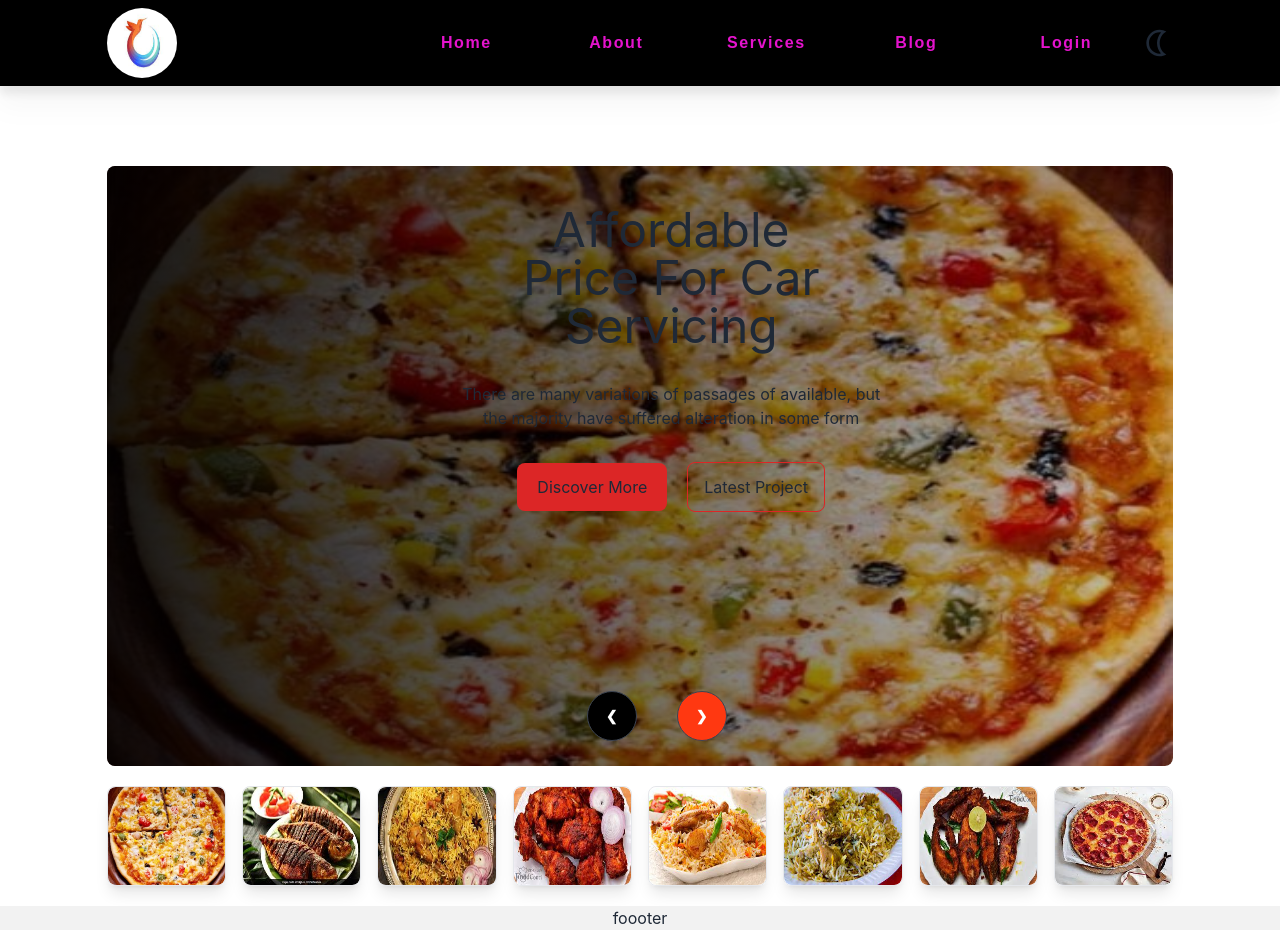
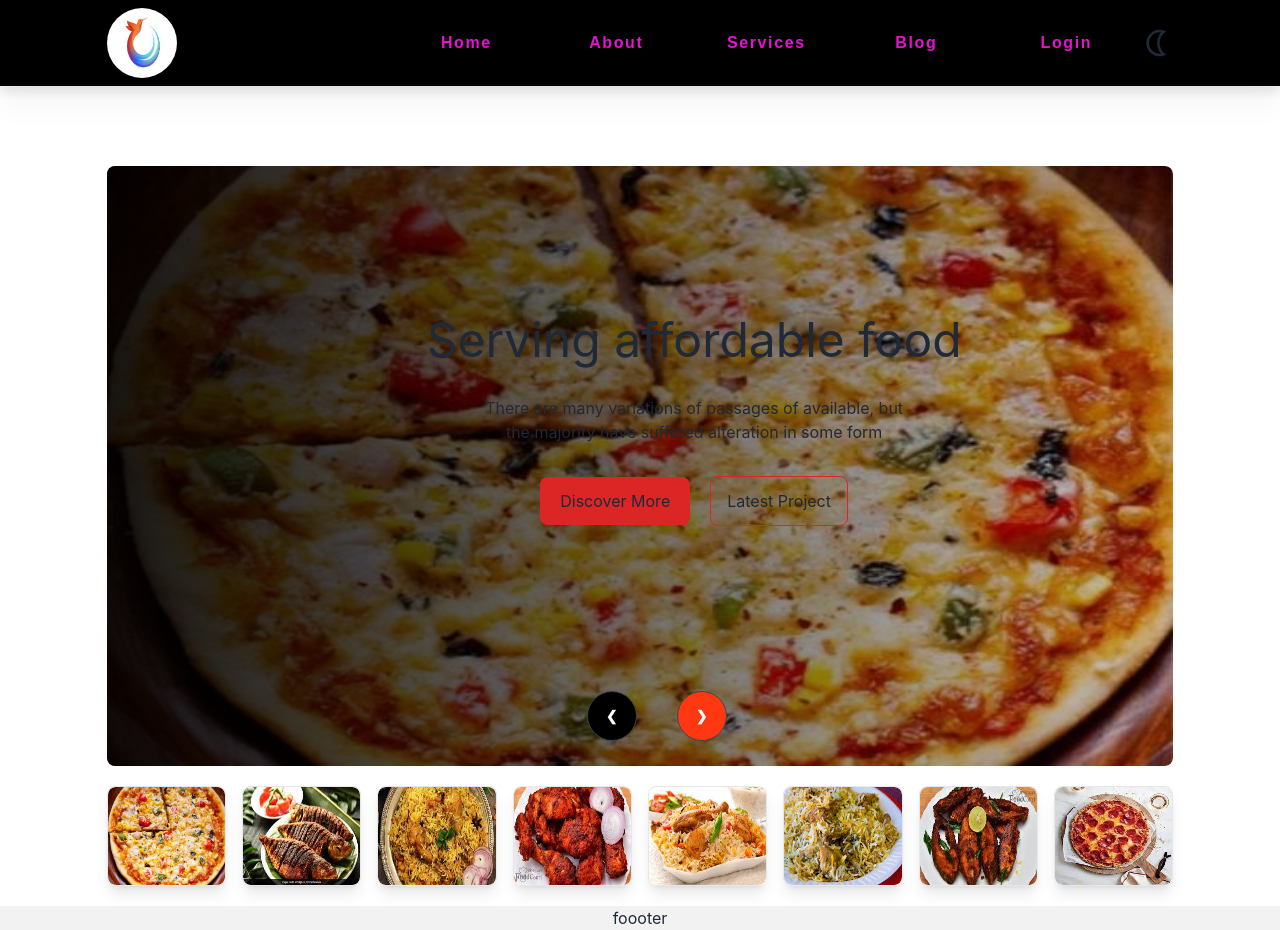
Before and after one commit to skmamunkhan072/b6a11_service_review_client_side_skmamunkhan072, a React (Create React App) app: page / in a window 1280 px wide. Built offline with nearby package versions, Linux system fonts and the light colour scheme; no server answers.

Commit message:
thims chang fun add

```diff
--- a/src/App.js
+++ b/src/App.js
@@ -1,10 +1,13 @@
+import { useContext } from "react";
 import { RouterProvider } from "react-router-dom";
 import "./App.css";
+import { AuthContext } from "./components/Contexts/AuthProvider/AuthProvider";
 import { router } from "./components/Router/Routes/Routes";
 
 function App() {
+  const { thim } = useContext(AuthContext);
   return (
-    <div className="App">
+    <div className={`App ${thim ? "bg-white" : ""}`}>
       <RouterProvider router={router} />
     </div>
   );
--- a/src/components/Pages/Share/Header/Header.jsx
+++ b/src/components/Pages/Share/Header/Header.jsx
@@ -22,7 +22,7 @@ const Header = () => {
     <div
       className={`drop-shadow-xl ${
         thim ? "shadow-slate-200" : "shadow-white"
-      } `}
+      } sticky top-0 left-0`}
     >
       <nav className={`w-full ${thim ? "bg-white" : "bg-black"} `}>
         <div className="justify-between mx-auto w-10/12 md:w-10/12  lg:items-center lg:flex ">
--- a/src/components/Pages/SlidersBody/SlidersBody.jsx
+++ b/src/components/Pages/SlidersBody/SlidersBody.jsx
@@ -16,10 +16,8 @@ const SlidersBody = ({ slid, activ, setActiv }) => {
         className="w-full rounded-lg"
         alt="Slider img"
       />
-      <div className="absolute top-10 left-1/3 z-10">
-        <h1 className="text-5xl mb-8">
-          Affordable <br /> Price For Car <br /> Servicing
-        </h1>
+      <div className="absolute top-1/4 left-[30%] z-10">
+        <h1 className="text-5xl mb-8">Serving affordable food</h1>
         <p className="mb-8">
           There are many variations of passages of available, but <br /> the
           majority have suffered alteration in some form
```
